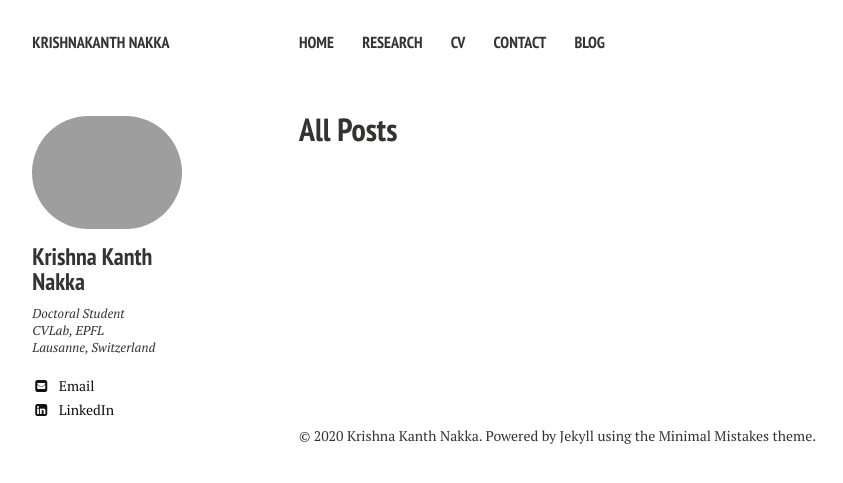
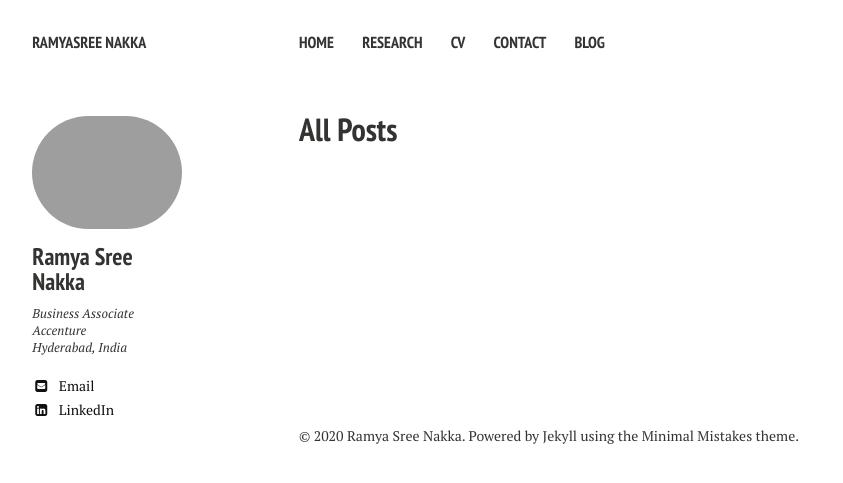
Before and after one commit to ramyasreenakka/ramyasreenakka.github.io, a Jekyll site: the page built from posts/index.md, in a window 1280 px wide. Shown: the top 483 px of the page, without its empty margins (21-864 px from the left). Built offline with Jekyll 4.4.1, drawn with Linux system fonts in a browser that asks for light colours; nearby versions of some CDN libraries.

Commit message:
Update _config.yml

```diff
--- a/_config.yml
+++ b/_config.yml
@@ -1,8 +1,8 @@
 # Site wide configuration
 
-title:    KrishnaKanth Nakka
+title:    RamyaSree Nakka
 locale:           en_US
-url: https://krishnakanthnakka.github.io
+url: https://ramyasreenakka.github.io
 # Jekyll configuration
 
 permalink:   /:categories/:title/
@@ -24,26 +24,26 @@ kramdown:
 
 # Site owner
 owner:
-  name: Krishna Kanth Nakka
+  name: Ramya Sree Nakka
   avatar: bio2.jpg
-  position: Doctoral Student
-  school: CVLab, EPFL
-  place: Lausanne, Switzerland
+  position: Business Associate
+  school: Accenture
+  place: Hyderabad, India
   bio:
-  email: krishna.nakka@epfl.ch
-  disqus-shortname: KK
+  email: ramyasreenakka1995@gmail.com
+  disqus-shortname: Ramya
   twitter:
   facebook:
   google:
     plus:
-    analytics: UA-125946091-1
+    analytics:
     verify:
     ad-client:
     ad-slot:
   bing-verify:
   github:
   stackoverflow:
-  linkedin: krishna-kanth-nakka-b73a4b44/
+  linkedin: /
   xing: #username
   instagram: #username
   lastfm: #username
```
